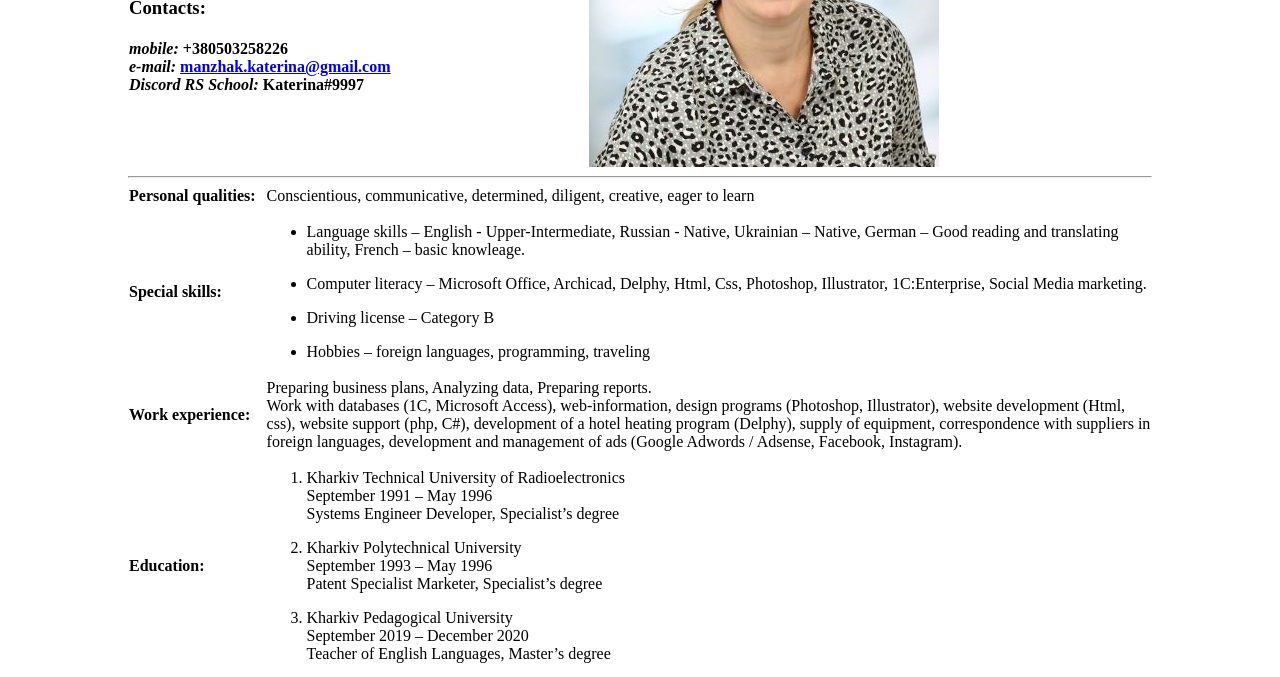
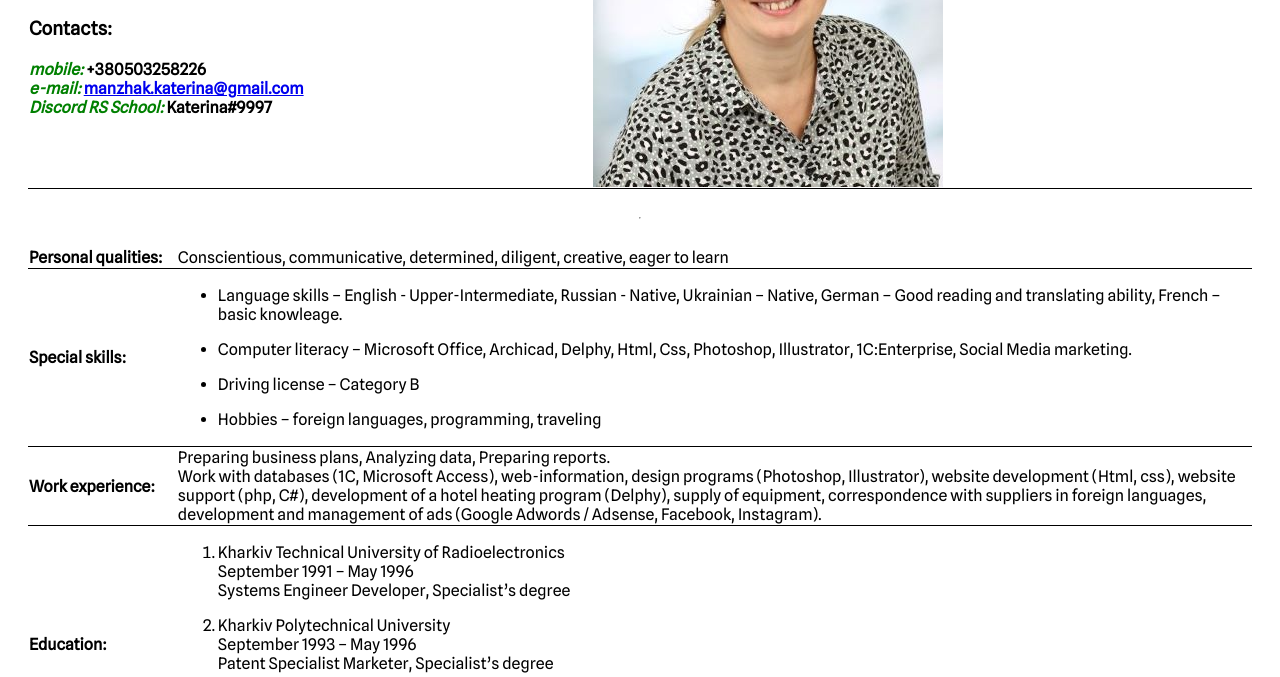
Before and after one commit to manzhakkaterina/rsscholl-cv, a plain HTML site: page index.html in a window 1280 px wide. Shown: the part 191-868 px from the top of the page. Drawn offline with Linux system fonts and the light colour scheme.

Commit message:
fix: another info

```diff
--- a/style.css
+++ b/style.css
@@ -1,5 +1,38 @@
 body  {
-     max-width: 1024px;
-     margin-left: auto;
-     margin-right: auto;
+     display: flex;
+     flex-direction: column;
+     justify-content: space-between;
+     font-family: 'Open Sans', sans-serif;
+     font-family: 'Roboto', sans-serif;
+     font-family: 'Spline Sans', sans-serif;
 }
+table {
+  color: black;
+  padding: 10px;
+}
+h1,
+em {
+  color: green;
+}
+h4,
+h3 {
+  color: black;
+}
+td {
+  border-bottom-style: solid;
+  border-bottom-width: 1px;
+}
+footer {
+     border: 1px solid brown;
+}
+  .container {
+    max-width: 1440px;
+    margin: 0 auto;
+    padding: 10px;
+}
+* {
+     box-sizing: border-box;
+}
+   html {
+     scroll-behavior: smooth;
+}
```
